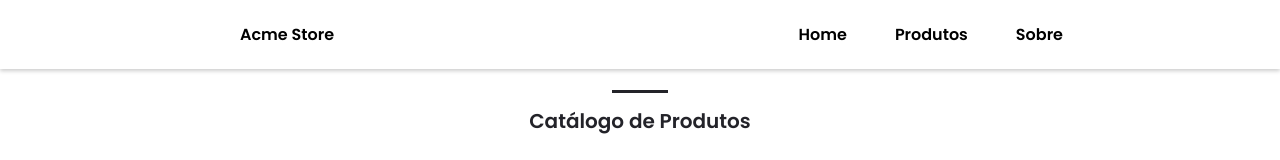
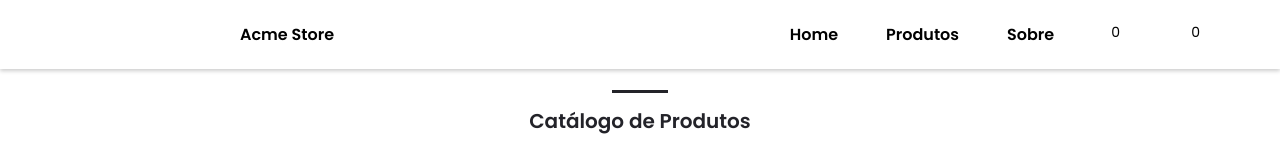
Before and after one commit to Thiagoow/VueJs-VueX-EcommerceStore-Sass, a Vue app: page / in a window 1280 px wide. Shown: the top 160 px of the page. Built offline with nearby package versions, Linux system fonts and the light colour scheme; no server answers; some icons are missing.

Commit message:
Showing the count successfully on Header :D

```diff
--- a/src/components/Header.vue
+++ b/src/components/Header.vue
@@ -24,12 +24,12 @@
       <div class="iconBtns">
         <router-link to="favoritos" class="favoriteIcon">
           <Icon icon="mdi:heart" />
-          <sup id="favoritesCount"></sup>
+          <sup id="favoritesCount">{{ favoritesItemCount }}</sup>
         </router-link>
 
         <router-link to="carrinho" class="shopIcon">
           <Icon icon="mdi:shopping" />
-          <sup id="cartCount"></sup>
+          <sup id="cartCount">{{ cartItemCount }}</sup>
         </router-link>
       </div>
     </nav>
@@ -38,16 +38,28 @@
 
 <script>
 import { Icon } from '@iconify/vue';
+import { mapState, mapGetters, mapActions } from 'vuex';
 
 export default {
   components: {
     Icon
   },
+  computed: {
+    ...mapState(['cart', 'favorites']),
+    ...mapGetters(['cartItemCount', 'favoritesItemCount'])
+  },
+  mounted() {
+    /* When app is initialized, get
+    all items from cart & favorites API route: */
+    this.getCartItems();
+    this.getFavoriteItems();
+  },
   methods: {
     toggleNav() {
       const nav = document.getElementById('nav-menu');
       nav.classList.toggle('showMenu');
-    }
+    },
+    ...mapActions(['getCartItems', 'getFavoriteItems'])
   }
 };
 </script>
```
